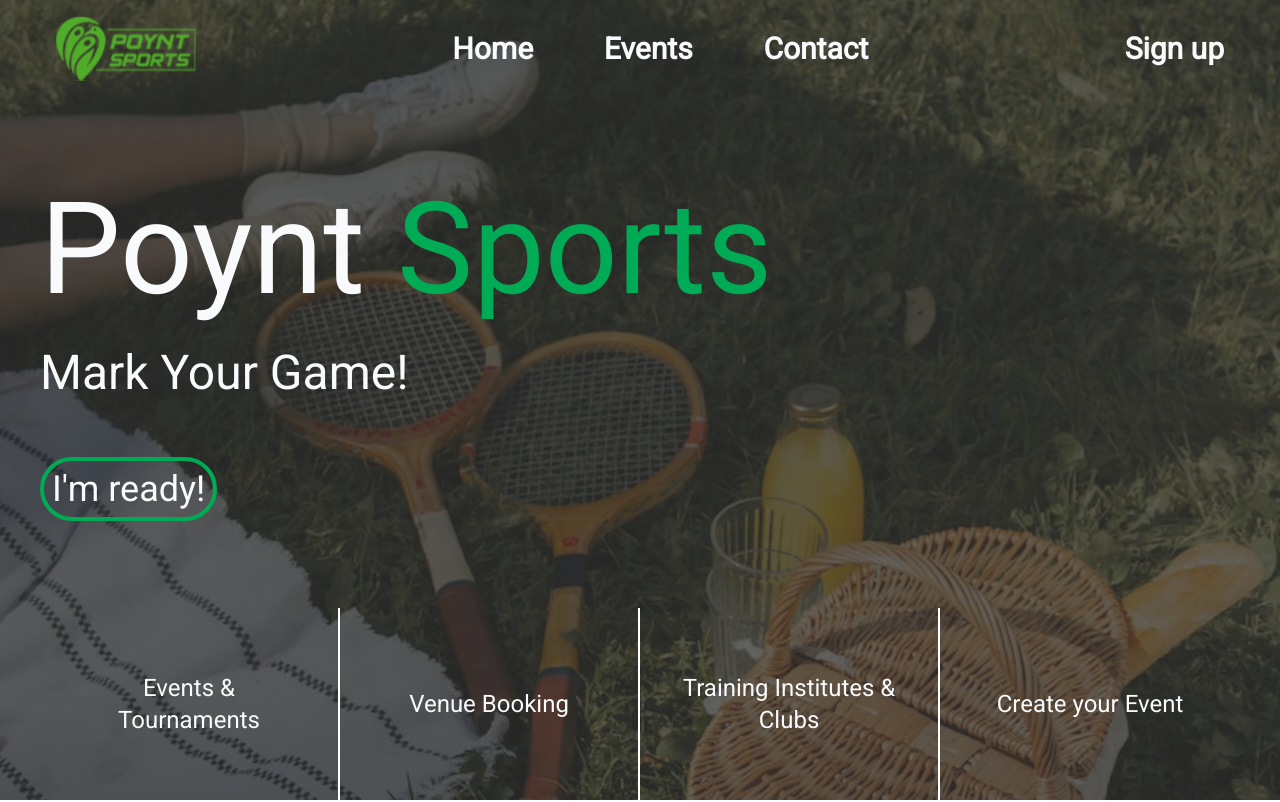
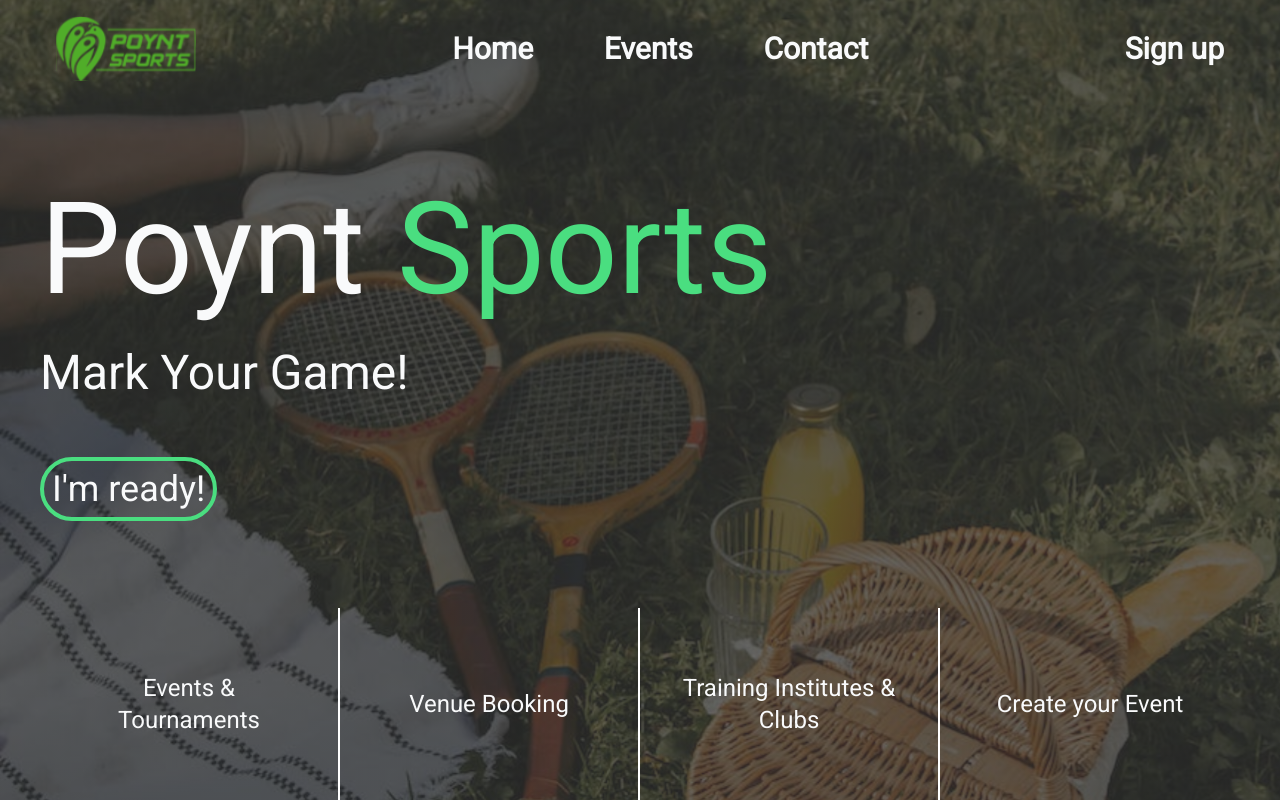
Before and after one commit to Ujucode/poynt-sports, a React (Vite) app: page / in a window 1280 px wide. Shown: the top 802 px of the page. Built offline with nearby package versions, Linux system fonts and the light colour scheme.

Commit message:
-color pallete fix

```diff
--- a/src/components/Layout/HeroMain.jsx
+++ b/src/components/Layout/HeroMain.jsx
@@ -6,10 +6,10 @@
     <section>
       <div className={` ${classes["header-container"]} leading-4`}>
         <h1 className="text-9xl">
-          Poynt <span className="text-[#00AB55] ">Sports</span>
+          Poynt <span className="text-green-400 ">Sports</span>
         </h1>
         <p className="text-5xl my-9">Mark Your Game!</p>
-        <Button className="text-4xl rounded-full p-2 mt-6 border-4 border-[#00AB55]  ">
+        <Button className="text-4xl rounded-full p-2 mt-6 border-4 border-green-400  ">
           <a href="/" alt="home-button">
             I&#39;m ready!
           </a>
```
